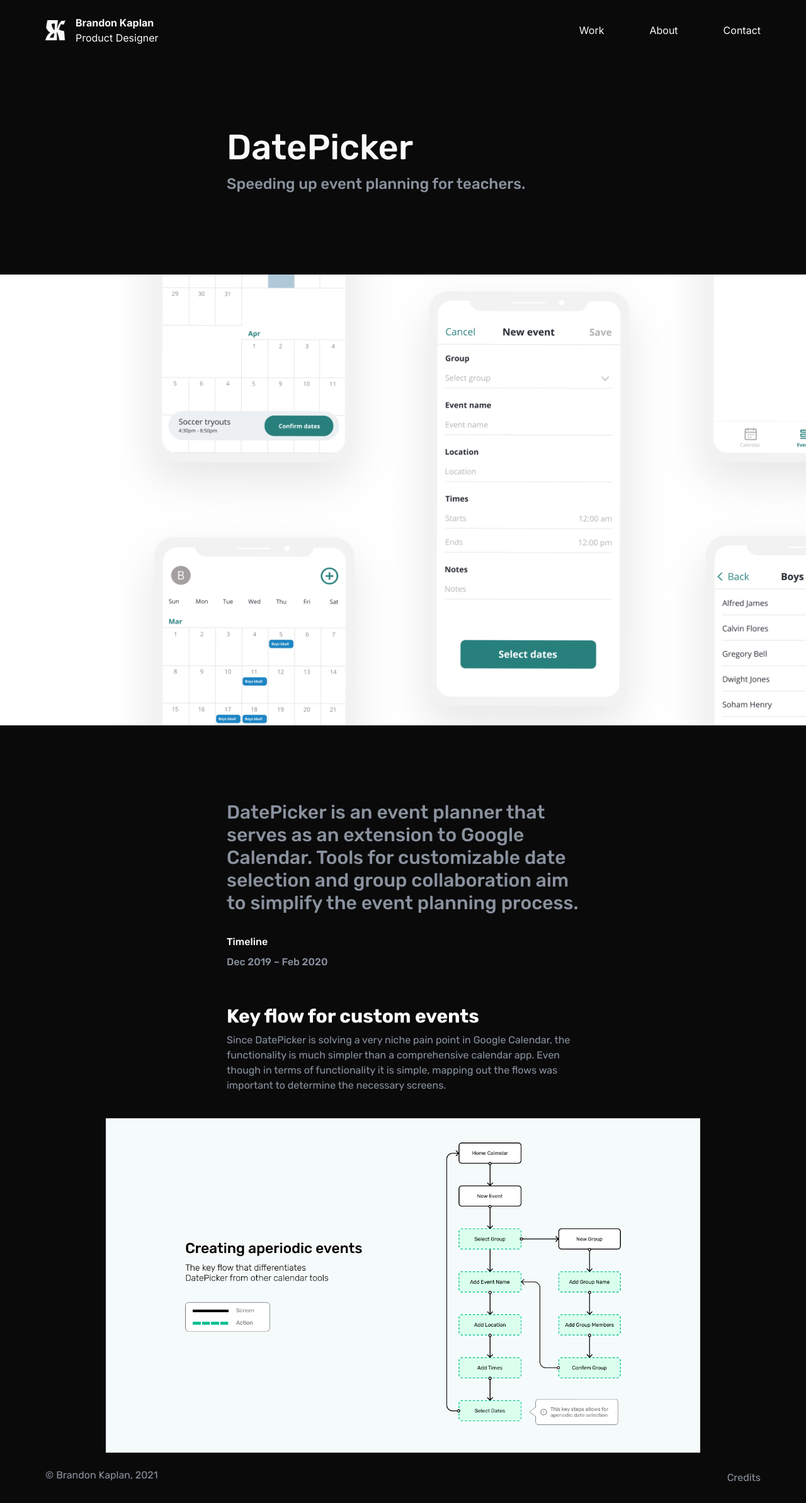
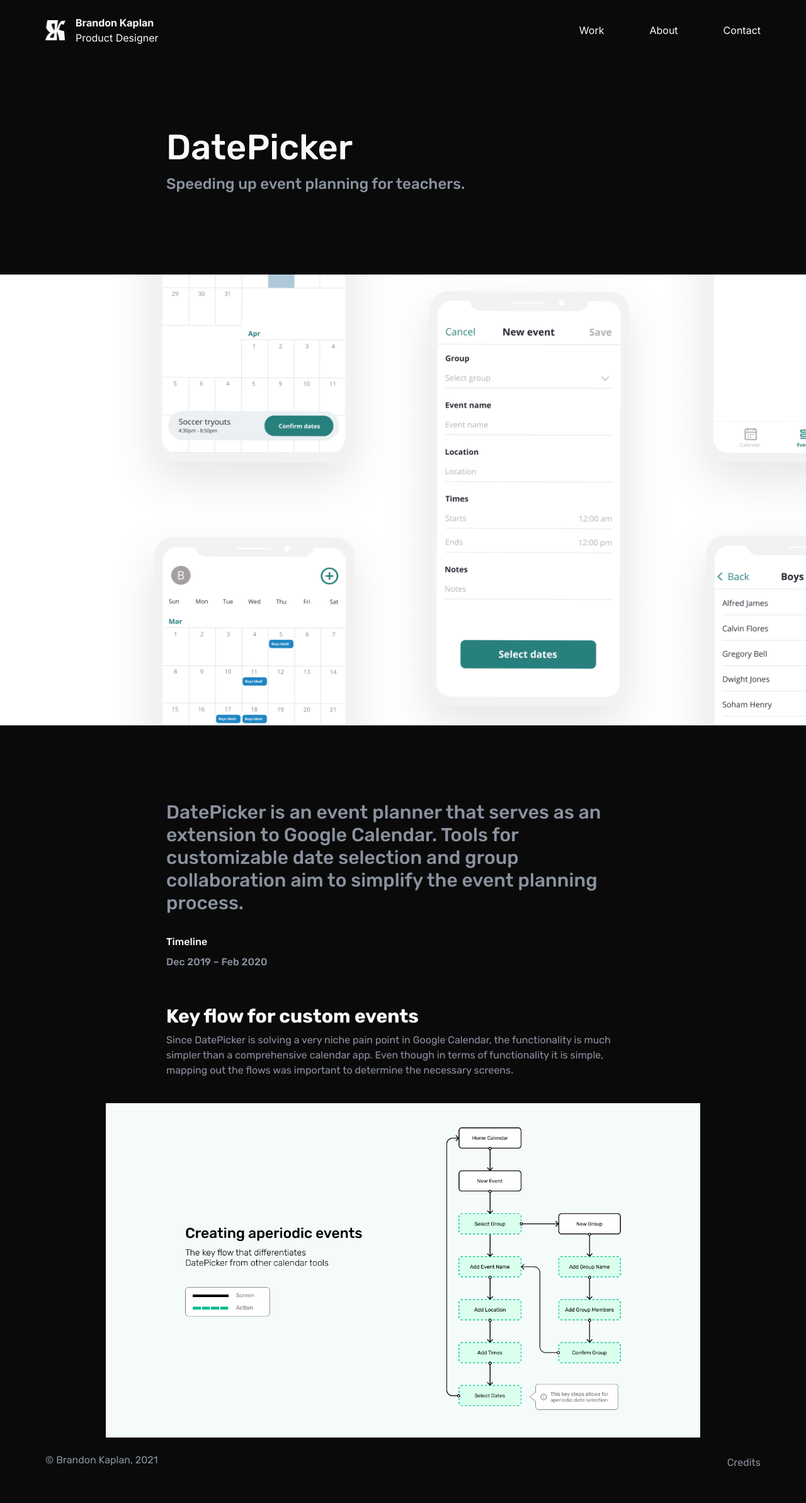
Before and after one commit to brandkap/brandkap.github.io, a Jekyll site: the page built from work/date-picker.md, in a window 1280 px wide. Shown: the whole page at 63% size. Built offline with Jekyll 4.4.1, drawn with Linux system fonts in a browser that asks for light colours; after the commit the page ends 2363 px from its top, so only the background shows below that.

Commit message:
Expand text columns on case studies

```diff
--- a/_layouts/case-study.html
+++ b/_layouts/case-study.html
@@ -4,8 +4,8 @@
 
 <main aria-label="Content">
   <div class="grid grid-cols-12 auto-rows-auto gap-x-4 mx-18 mt-24 mb-30">
-    <h1 class="col-start-4 col-span-6 text-5.5xl font-medium">{{ page.title }}</h1>
-    <p class="col-start-4 col-span-6 text-2xl font-medium">{{ page.description }}</p>
+    <h1 class="col-start-3 col-span-8 text-5.5xl font-medium">{{ page.title }}</h1>
+    <p class="col-start-3 col-span-8 text-2xl font-medium">{{ page.description }}</p>
   </div>
   <img
     src="{{ page.hero | escape }}"
--- a/assets/css/styles.css
+++ b/assets/css/styles.css
@@ -748,8 +748,8 @@
   grid-template-columns: 1fr 5fr 2fr 3fr 1fr;
 }
 
-.col-span-6 {
-  grid-column: span 6 / span 6;
+.col-span-8 {
+  grid-column: span 8 / span 8;
 }
 
 .col-span-10 {
@@ -760,8 +760,8 @@
   grid-column-start: 2;
 }
 
-.col-start-4 {
-  grid-column-start: 4;
+.col-start-3 {
+  grid-column-start: 3;
 }
 
 .grid-rows-1 {
@@ -906,14 +906,9 @@
   caption-side: bottom;
 }
 
-.case-study-content h2 {
-  grid-column: span 6 / span 6;
-  grid-column-start: 4;
-}
-
-.case-study-content p {
-  grid-column: span 6 / span 6;
-  grid-column-start: 4;
+.case-study-content h2, .case-study-content p {
+  grid-column: span 8 / span 8;
+  grid-column-start: 3;
 }
 
 @media (min-width: 640px) {
```
Also changed, not shown: styles.css (+3 -6 lines).
